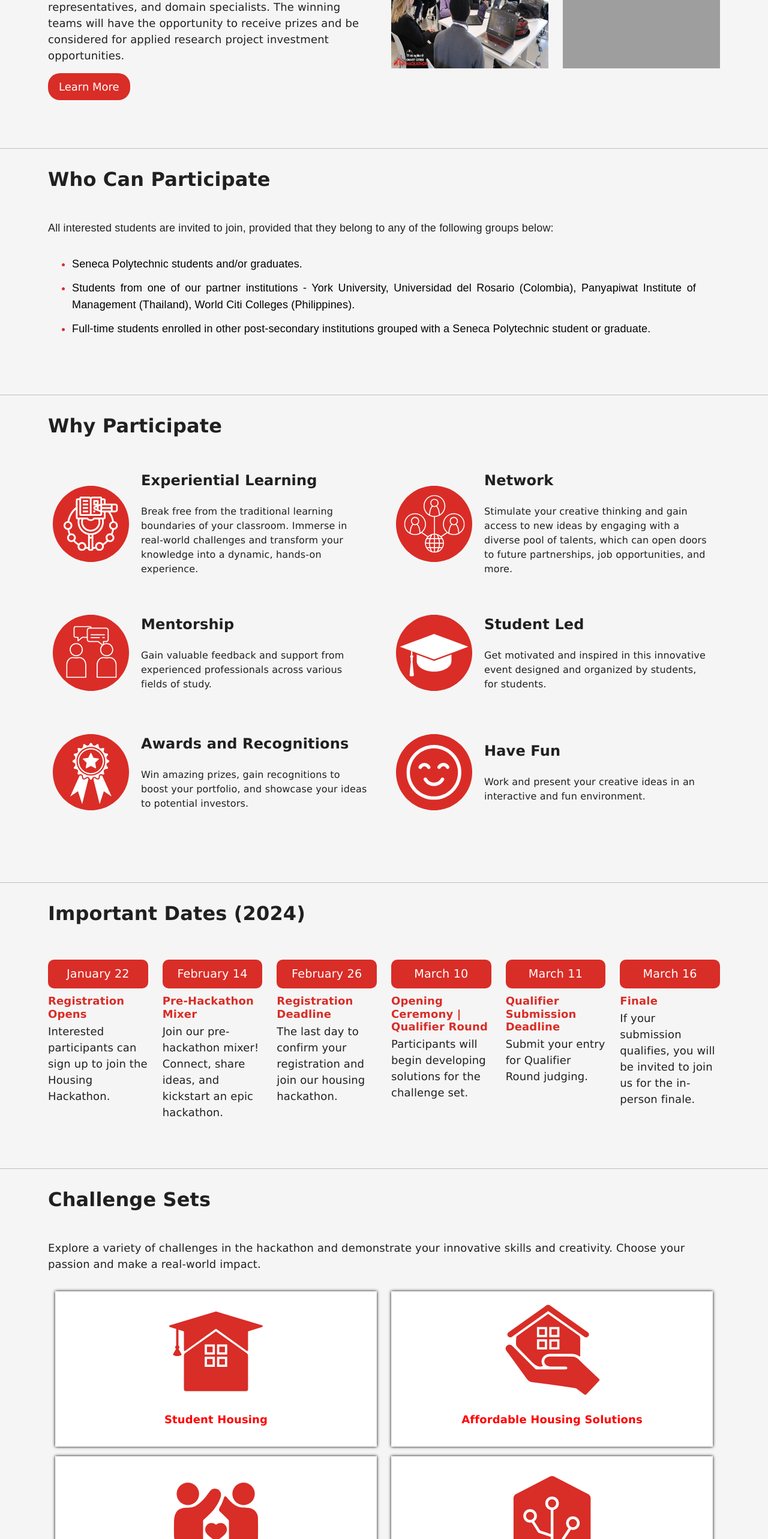
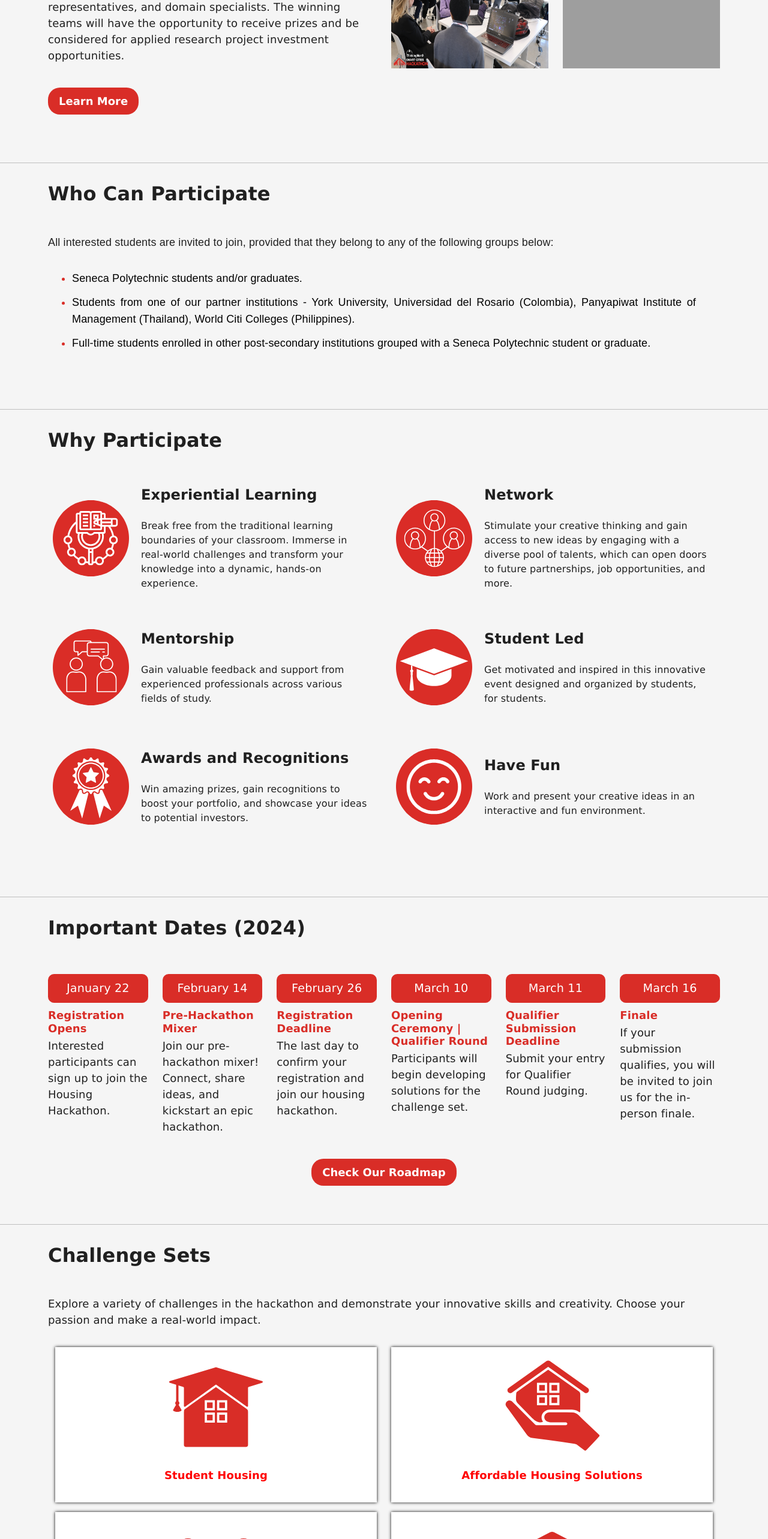
Before and after one commit to busycaesar/SenecaHackathon2024, a React (Create React App) app: page / in a window 1280 px wide. Shown: the part 2140-4706 px from the top of the page at 60% size. Built offline with nearby package versions, Linux system fonts and the light colour scheme; grey boxes are pictures that could not be loaded.

Commit message:
added some artifacts

```diff
--- a/src/Components/Home/ChallengeSets/challengeSetsSection.tsx
+++ b/src/Components/Home/ChallengeSets/challengeSetsSection.tsx
@@ -25,11 +25,18 @@ export default function ChallengeSetsSection({
           </Col>
         ))}
       </Row>
-      <div className="button" style={{ textAlign: "center" }}>
-        <a href={`/challenge-sets`}>
-          <button>More on Challenge Sets</button>
-        </a>
-      </div>
+      <div className="button pt-4 text-center md:mx-auto">
+
+                  <a
+                    href={`/challenge-sets`}
+                    rel="noreferrer"
+                  >
+                    <button className="font-bold ">
+                      More On Challenge Sets
+                    </button>
+                  </a>
+                </div>
+
       </div>
     </>
   );
--- a/src/Components/Home/Dates/importantDates.tsx
+++ b/src/Components/Home/Dates/importantDates.tsx
@@ -32,6 +32,17 @@ export default function ImportantDates(props: { dates: any }) {
           );
         })}
       </Row>
+      <div className="button pt-4 text-center md:mx-auto">
+
+                  <a
+                    href={`/roadmap`}
+                    rel="noreferrer"
+                  >
+                    <button className="font-bold ">
+                      Check Our Roadmap
+                    </button>
+                  </a>
+                </div>
         </div>
     </>
   );
--- a/src/Components/Home/socialMediaSection.tsx
+++ b/src/Components/Home/socialMediaSection.tsx
@@ -7,8 +7,13 @@ export default function SocialMediaSection() {
     <div className="page-content">
 
       <h2>
-        <strong>Connect with us</strong>
+        <strong>Find Us</strong>
       </h2>
+      <iframe
+                  className="w-full h-96 rounded-3xl pb-4"
+                  src="https://maps.google.com/maps?q=Seneca College Newnham Campus, Finch, Seneca Hill,
+                      Toronto, ON M2J 5G3&amp;t=&amp;z=13&amp;ie=UTF8&amp;iwloc=&amp;output=embed"
+                ></iframe>
       <p className="w-full sm:w-10/12 lg:w-1/2">
         Follow us on our social media platforms for all the latest updates on
         the Housing 2024 Hackathon.
--- a/src/Components/Home/whoAreWe.tsx
+++ b/src/Components/Home/whoAreWe.tsx
@@ -18,11 +18,18 @@ export default function WhoAreWe() {
           The hackathon is a student-focused innovation competition that provides a unique experiential learning experience. It encourages and develops creative thinking, entrepreneurship, and problem-solving skills by bringing together students from diverse backgrounds to work together on addressing real-world challenges. <br></br><br></br>
           The teams receive support from subject-specific mentors and technical specialists and then showcase their solutions in a fun and lively environment to be adjudicated by a panel of experts consisting of investors, partners, school representatives, and domain specialists. The winning teams will have the opportunity to receive prizes and be considered for applied research project investment opportunities.
           </p>
-          <div className="button">
-            <a href={`/about`}>
-              <button>Learn More</button>
-            </a>
-          </div>
+          <div className="button pt-4 md:mx-auto">
+
+                  <a
+                    href={`/about`}
+                    rel="noreferrer"
+                  >
+                    <button className="font-bold ">
+                      Learn More
+                    </button>
+                  </a>
+
+        </div>
         </Col>
         <Col md={6}>
           <Row>
```
